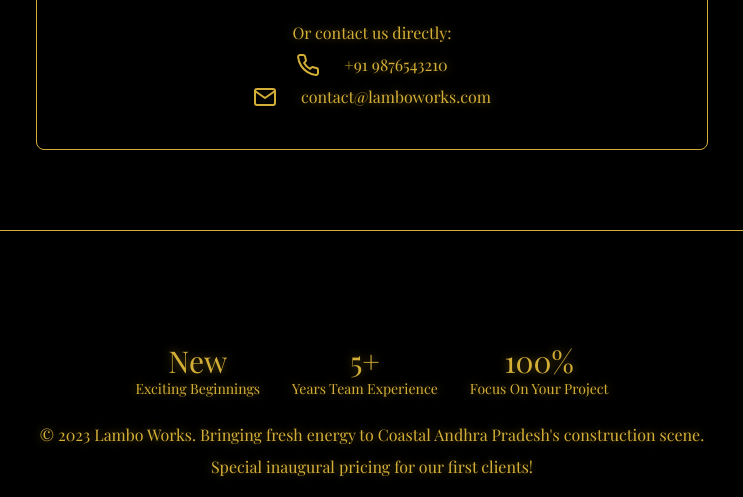
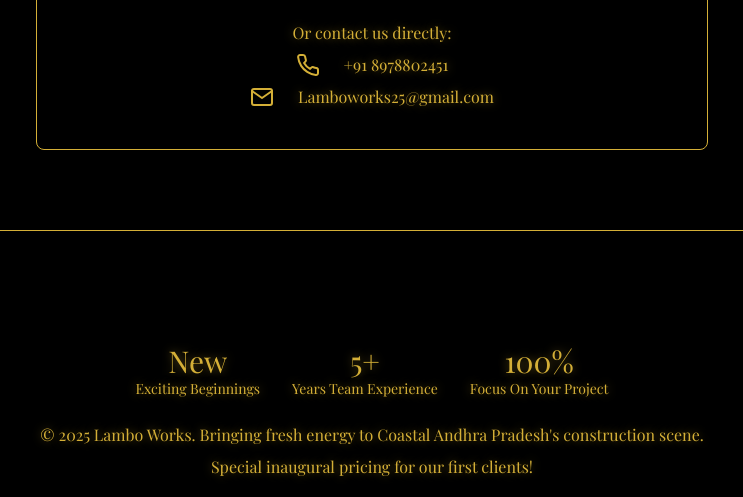
Before and after one commit to Lamboworks/Lamboworks25, a plain HTML site: page index.html in a window 1280 px wide. Shown: the part 2927-3424 px from the top of the page, 268-1011 px from the left. Drawn offline with nearby package versions, Linux system fonts and the light colour scheme.

Commit message:
Update index.html

```diff
--- a/index.html
+++ b/index.html
@@ -220,11 +220,11 @@
                         <p>Or contact us directly:</p>
                         <div class="flex justify-center space-x-4 mt-2">
                             <i data-feather="phone" class="mr-2"></i>
-                            <span>+91 9876543210</span>
+                            <span>+91 8978802451</span>
                         </div>
                         <div class="flex justify-center space-x-4 mt-2">
                             <i data-feather="mail" class="mr-2"></i>
-                            <span>contact@lamboworks.com</span>
+                            <span>Lamboworks25@gmail.com</span>
                         </div>
                     </div>
 </form>
@@ -264,7 +264,7 @@
                         <div class="text-sm">Focus On Your Project</div>
                     </div>
                 </div>
-                <p>© 2023 Lambo Works. Bringing fresh energy to Coastal Andhra Pradesh's construction scene.</p>
+                <p>© 2025 Lambo Works. Bringing fresh energy to Coastal Andhra Pradesh's construction scene.</p>
 <p class="mt-2">Special inaugural pricing for our first clients!</p>
 </div>
         </footer>
```
